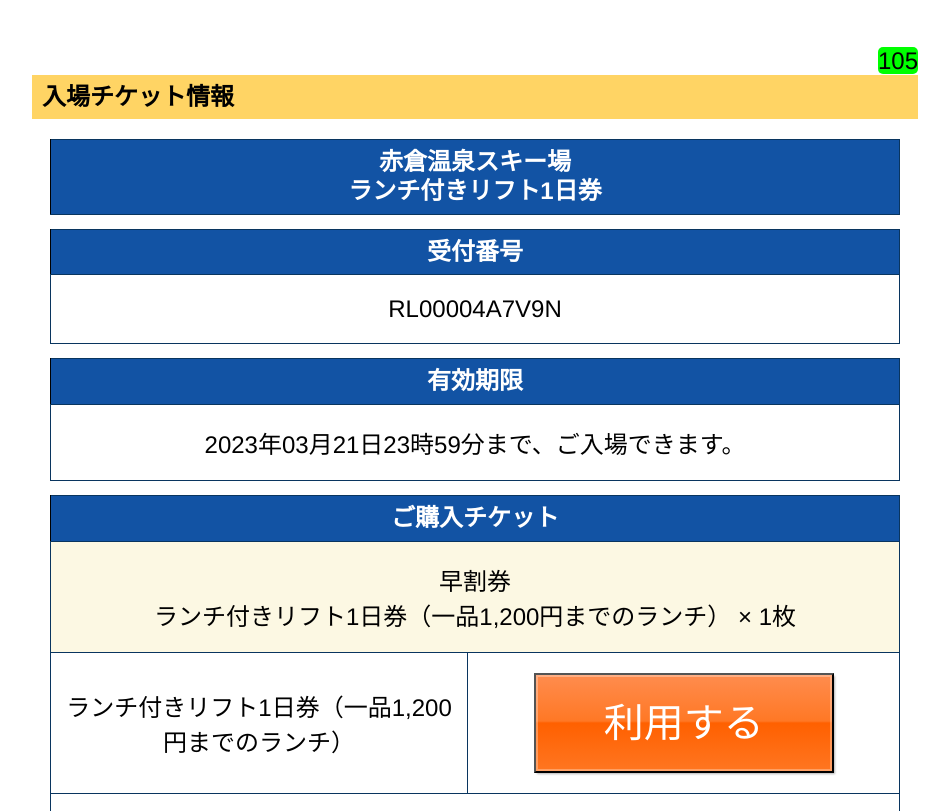
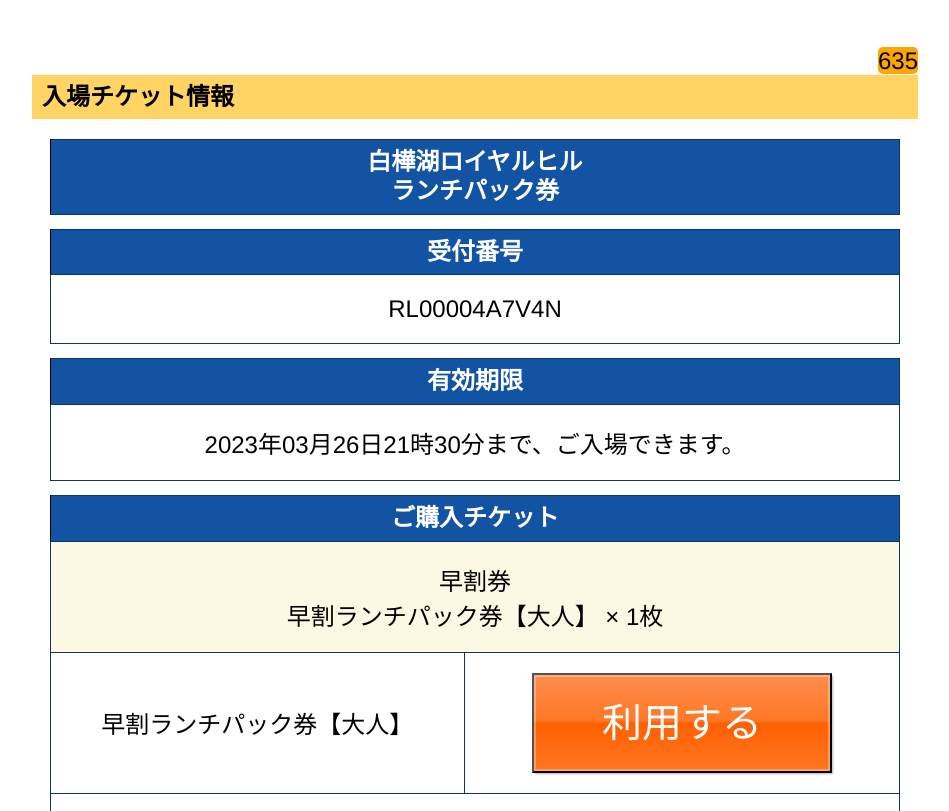
Before and after one commit to lisure-star/.jp-coupon-7190401195, a plain HTML site: page index.html in a window 1280 px wide. Shown: the part 93-904 px from the top of the page, without its empty margins (165-1114 px from the left). Drawn offline with Linux system fonts and the light colour scheme.

Commit message:
Update index.html

```diff
--- a/index.html
+++ b/index.html
@@ -56,8 +56,8 @@
 
         <div class="purchased">
             <div class="security_box">
-    <span class="security_body" style="background-color:lime">
-      105
+    <span class="security_body" style="background-color:orange">
+      635
     </span>
             </div>
 
@@ -70,7 +70,7 @@
                 </tbody>
                 <thead>
                 <tr>
-                    <th colspan="4">赤倉温泉スキー場 <br>ランチ付きリフト1日券</th>
+                    <th colspan="4">白樺湖ロイヤルヒル <br>ランチパック券</th>
                 </tr>
                 </thead>
 
@@ -93,7 +93,7 @@
 
                 <tbody>
                 <tr>
-                    <td id="japanCode" class="textR">RL00004A7V9N</td>
+                    <td id="japanCode" class="textR">RL00004A7V4N</td>
                 </tr>
                 </tbody>
             </table>
@@ -114,7 +114,7 @@
 
                 <tbody>
                 <tr>
-                    <td class="textR">2023年03月21日23時59分まで、ご入場できます。</td>
+                    <td class="textR">2023年03月26日21時30分まで、ご入場できます。</td>
                 </tr>
                 </tbody>
             </table>
@@ -134,12 +134,12 @@
                 <tbody>
                 <tr>
                     <td class="textR coupon_name" colspan="2">早割券<br>
-                    ランチ付きリフト1日券（一品1,200円までのランチ） × 1枚
+                    早割ランチパック券【大人】 × 1枚
                     </td>
                 </tr>
                 <tr>
                     <td class="textR ticket_col">
-                      ランチ付きリフト1日券（一品1,200円までのランチ）
+                      早割ランチパック券【大人】
                     </td>
                     <!--<td class="textR">-->
                     <!--<div class="confirm_not_exist">-->
```
